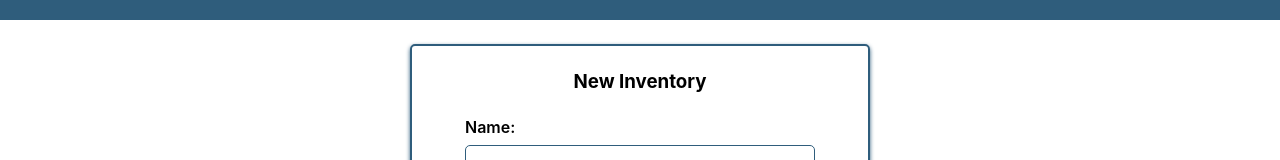
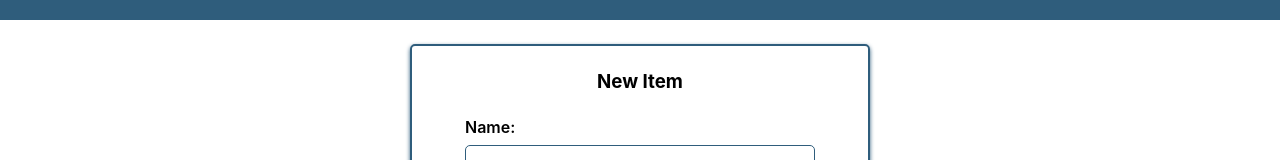
Before and after one commit to seiyoung-lee/assignment2, a React (Create React App) app: page / in a window 1280 px wide. Shown: the part 128-288 px from the top of the page. Built offline with nearby package versions, Linux system fonts and the light colour scheme.

Commit message:
change readMe

```diff
--- a/src/components/InventoryForm/index.jsx
+++ b/src/components/InventoryForm/index.jsx
@@ -67,7 +67,7 @@ const InventoryForm = () => {
         <div className = "formOuterContainer">
             <div className = "formInnerContainer">
                 <h3 className="formTitle">
-                    New Inventory
+                    New Item
                 </h3>
                 <div id="productForm">
                     <FormInput title = "Name" onChange = {(val) => setNameValue(val)}  value = {nameValue} error = {errors.nameError} type = "text" />
```
